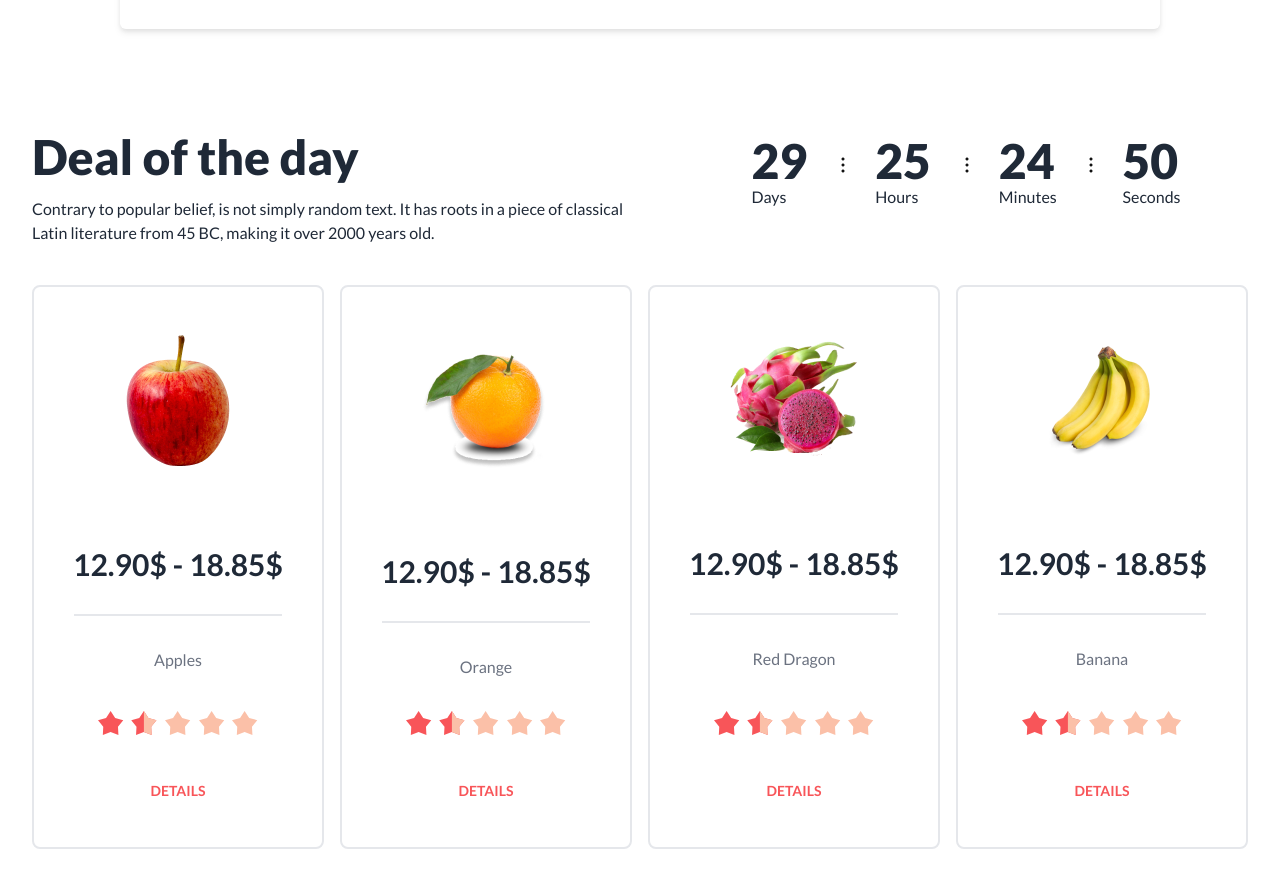
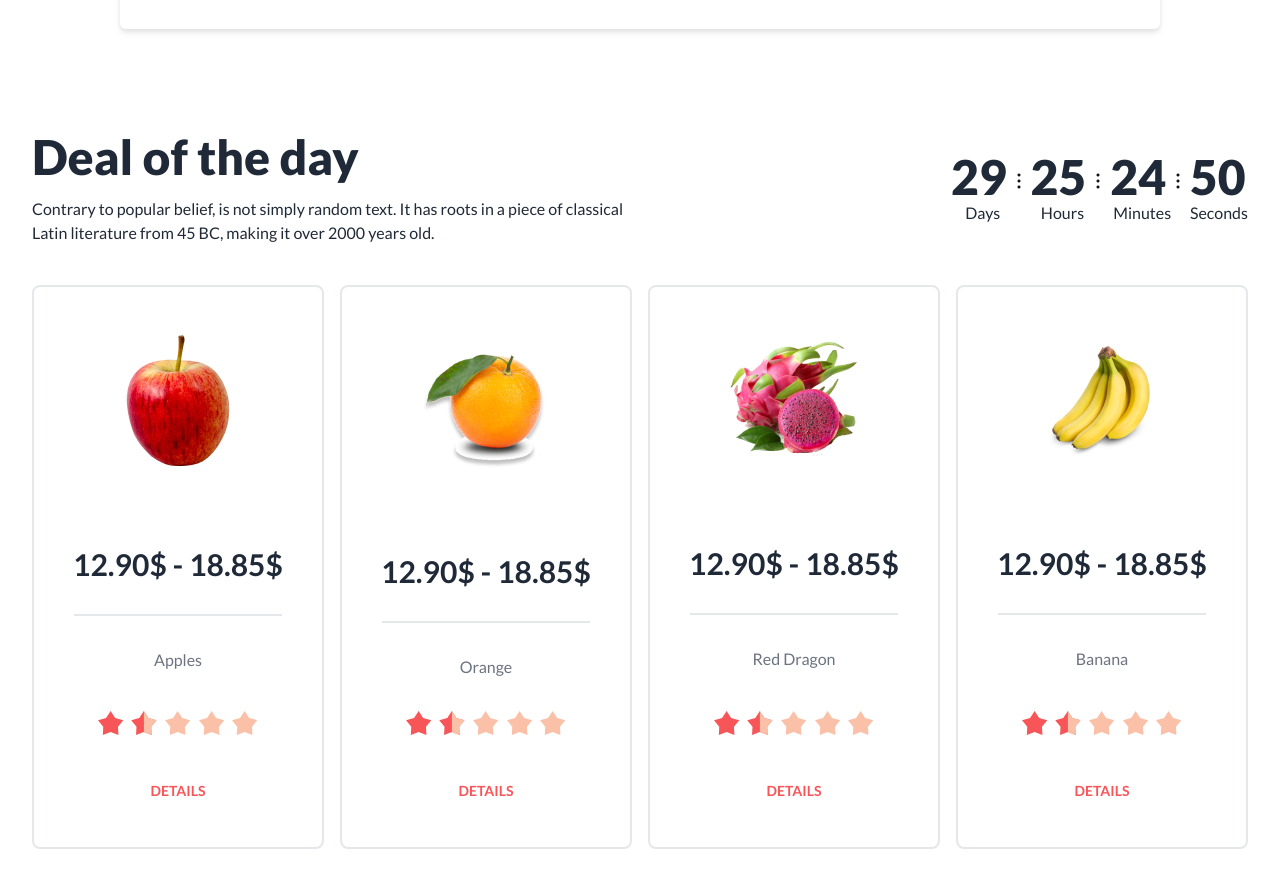
Before and after one commit to Pinku1211/BBA3-fruit-brust, a plain HTML site: page index.html in a window 1280 px wide. Shown: the part 817-1703 px from the top of the page. Drawn offline with nearby package versions, Linux system fonts and the light colour scheme.

Commit message:
finally done

```diff
--- a/index.html
+++ b/index.html
@@ -185,38 +185,44 @@
         <!-- deal section -->
         <section class="px-4 lg:mt-16 mx-auto sm:max-w-xl md:max-w-full lg:max-w-[1280px] md:px-4 lg:px-8">
           <!-- deal heading -->
-           <div class="flex flex-col lg:flex-row justify-between items-center gap-8">
+           <div class="flex flex-col lg:flex-row justify-between items-center">
             <div class="max-w-[620px] text-center lg:text-left my-10">
                 <h3 class="text-3xl md:text-4xl lg:text-5xl font-extrabold mb-4">Deal of the day</h3>
                 <p>Contrary to popular belief, is not simply random text. It has roots in a piece of classical
                      Latin literature from 45 BC, making it over 2000 years old.
                 </p>
             </div>
-            <div class="mx-auto mb-8">
-                <div class="grid grid-flow-col gap-3 lg:gap-5 text-start auto-cols-max">
+            <div class="">
+                <div class="grid grid-flow-col text-center auto-cols-max">
                     <div class="flex flex-col">
-                      <span class="countdown text-3xl lg:text-5xl font-extrabold gap-6">
+                      <span class="countdown text-5xl font-extrabold">
                         <span style="--value:29;"></span>
-                        <img class="h-6 mt-1 lg:mt-4" src="./images/Frame.png" alt="">
+                        <img class="h-6 mt-4 " src="./images/Frame.png" alt="">
                       </span>
-                      Days
+                      <div class="mr-4">
+                        Days
+                      </div>
                     </div>
                     <div class="flex flex-col">
-                      <span class="countdown text-3xl lg:text-5xl font-extrabold gap-6">
+                      <span class="countdown text-5xl font-extrabold ">
                         <span style="--value:25;"></span>
-                        <img class="h-6 mt-1 lg:mt-4" src="./images/Frame.png" alt="">
+                        <img class="h-6 mt-4 " src="./images/Frame.png" alt="">
                       </span>
-                      Hours
+                      <div class="mr-4">
+                        Hours
+                      </div>
                     </div>
                     <div class="flex flex-col">
-                      <span class="countdown text-3xl lg:text-5xl font-extrabold gap-6">
+                      <span class="countdown text-5xl font-extrabold ">
                         <span style="--value:24;"></span>
-                        <img class="h-6 mt-1 lg:mt-4" src="./images/Frame.png" alt="">
+                        <img class="h-6 mt-4 " src="./images/Frame.png" alt="">
                       </span>
-                      Minutes
+                      <div class="mr-4">
+                        Minutes
+                      </div>
                     </div>
                     <div class="flex flex-col">
-                      <span class="countdown text-3xl lg:text-5xl font-extrabold">
+                      <span class="countdown text-5xl font-extrabold">
                         <span style="--value:50;"></span>
                       </span>
                       Seconds
@@ -263,7 +269,7 @@
                         <path d="M113.618 0L118.166 7.00591L126.235 9.16716L120.978 15.6584L121.416 24L113.618 21.0059L105.82 24L106.257 15.6584L101 9.16716L109.069 7.00591L113.618 0Z" fill="#FBC0A8"/>
                       </svg>
                     </div>
-                    <div class="modal-action flex justify-center gap-5">
+                    <div class="modal-action flex justify-center gap-5 pb-10">
                       <!-- if there is a button in form, it will close the modal -->
                       <button class="btn bg-transparent border-primary-color text-primary-color">Close</button>
                       <button class="btn bg-primary-color text-white">Buy Now</button>
@@ -310,7 +316,7 @@
                         <path d="M113.618 0L118.166 7.00591L126.235 9.16716L120.978 15.6584L121.416 24L113.618 21.0059L105.82 24L106.257 15.6584L101 9.16716L109.069 7.00591L113.618 0Z" fill="#FBC0A8"/>
                       </svg>
                     </div>
-                    <div class="modal-action flex justify-center gap-5">
+                    <div class="modal-action flex justify-center gap-5 pb-10">
                       <!-- if there is a button in form, it will close the modal -->
                       <button class="btn bg-transparent border-primary-color text-primary-color">Close</button>
                       <button class="btn bg-primary-color text-white">Buy Now</button>
@@ -357,7 +363,7 @@
                         <path d="M113.618 0L118.166 7.00591L126.235 9.16716L120.978 15.6584L121.416 24L113.618 21.0059L105.82 24L106.257 15.6584L101 9.16716L109.069 7.00591L113.618 0Z" fill="#FBC0A8"/>
                       </svg>
                     </div>
-                    <div class="modal-action flex justify-center gap-5">
+                    <div class="modal-action flex justify-center gap-5 pb-10">
                       <!-- if there is a button in form, it will close the modal -->
                       <button class="btn bg-transparent border-primary-color text-primary-color">Close</button>
                       <button class="btn bg-primary-color text-white">Buy Now</button>
@@ -404,7 +410,7 @@
                         <path d="M113.618 0L118.166 7.00591L126.235 9.16716L120.978 15.6584L121.416 24L113.618 21.0059L105.82 24L106.257 15.6584L101 9.16716L109.069 7.00591L113.618 0Z" fill="#FBC0A8"/>
                       </svg>
                     </div>
-                    <div class="modal-action flex justify-center gap-5">
+                    <div class="modal-action flex justify-center gap-5 pb-10">
                       <!-- if there is a button in form, it will close the modal -->
                       <button class="btn bg-transparent border-primary-color text-primary-color">Close</button>
                       <button class="btn bg-primary-color text-white">Buy Now</button>
```
